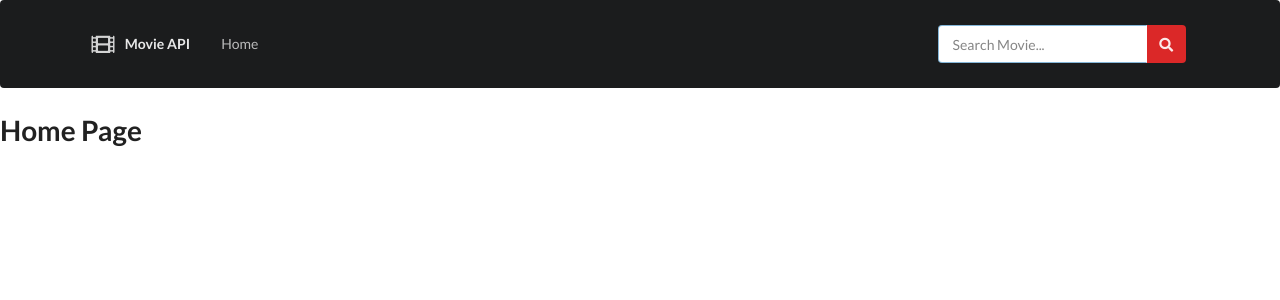
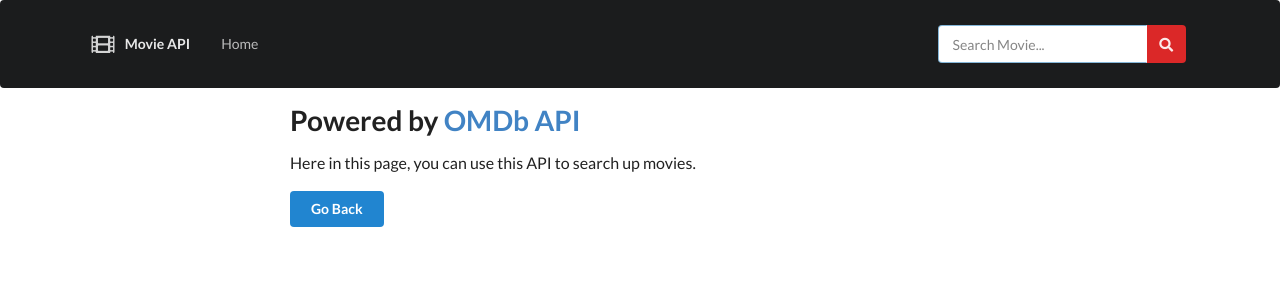
Before and after one commit to mamenjivar/Personal-Website, a Node server app: page /api/movieapi in a window 1280 px wide. Shown: the top 300 px of the page. Run offline with Node 20, Linux system fonts and the light colour scheme; some libraries are stand-ins or nearby versions.

Commit message:
finalized movieDB, fully functional

```diff
--- a/app.js
+++ b/app.js
@@ -44,8 +44,7 @@
 
 /////////////////////////// MOVIE API ROUTES
 app.get('/api/movieapi', function(req, res){
-    var moviekey = '&apikey=twdb';
-    res.render('movieapi', {key: moviekey});
+    res.render('movieapi');
 });
 
 // MOVIE RESULT ROUTE
@@ -56,7 +55,11 @@
     request(url, function(err, response, body){
         if(!err && response.statusCode == 200){
             var data = JSON.parse(body);
-            res.render('result', {data: data});
+            // console.log(JSON.parse(body));
+            res.render('result', {
+                data: data,
+                movieName: query
+            });
         }
     });
 });
--- a/public/stylesheets/movieApi.css
+++ b/public/stylesheets/movieApi.css
@@ -2,3 +2,17 @@
 #bigIcon {
     font-size: 23px;
 }
+
+img {
+    width: 300px;
+    height: 300px;
+}
+
+.movieText {
+    text-align: center;
+
+}
+
+a{
+    text-align: center;
+}
--- a/views/api.ejs
+++ b/views/api.ejs
@@ -8,7 +8,7 @@
         <div class='card-body'>
             <h5 class='card-title'>Movie Database</h5>
             <p class='card-text'>Implementing functionality of this API to search movies</p>
-            <a href='api/movieapi' class='btn btn-primary'>Try it Out</a>
+            <a href='/api/movieapi' class='btn btn-primary'>Try it Out</a>
         </div>
     </div>
 </div>
--- a/views/movieapi.ejs
+++ b/views/movieapi.ejs
@@ -1,5 +1,13 @@
 <%- include('partials/headerMovieApi') %>
 
-<h1>Home Page</h1>
+<div class='ui container centered text'>
+    <h1>Powered by <a href='http://www.omdbapi.com'>OMDb API</a></h1>
+
+    <p>Here in this page, you can use this API to search up movies. </p>
+    <a href='/api' class='ui blue button'>
+        Go Back
+    </a>
+</div>
+
 
 <%- include('partials/footer') %>
```
Also changed, not shown: views/result.ejs (+4 -4 lines).
